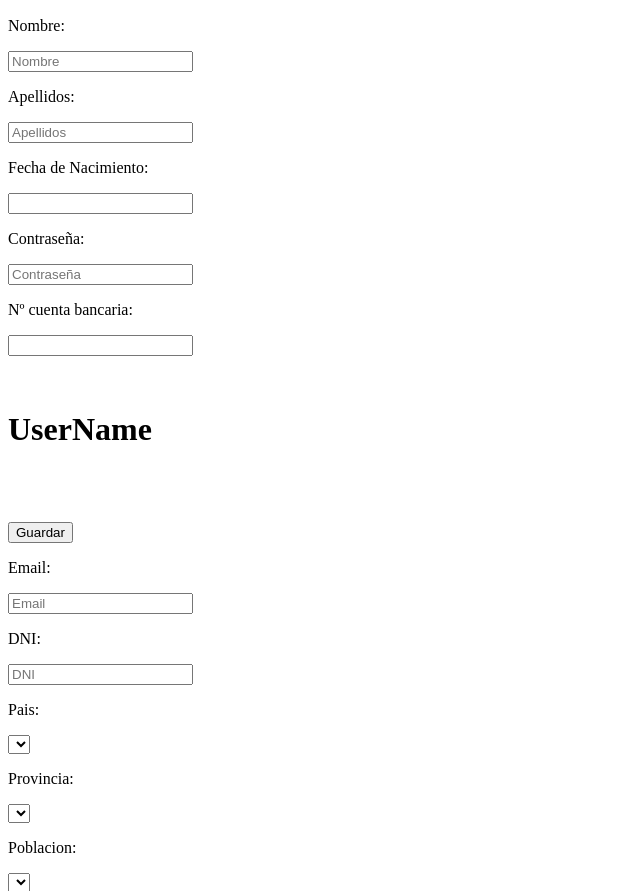
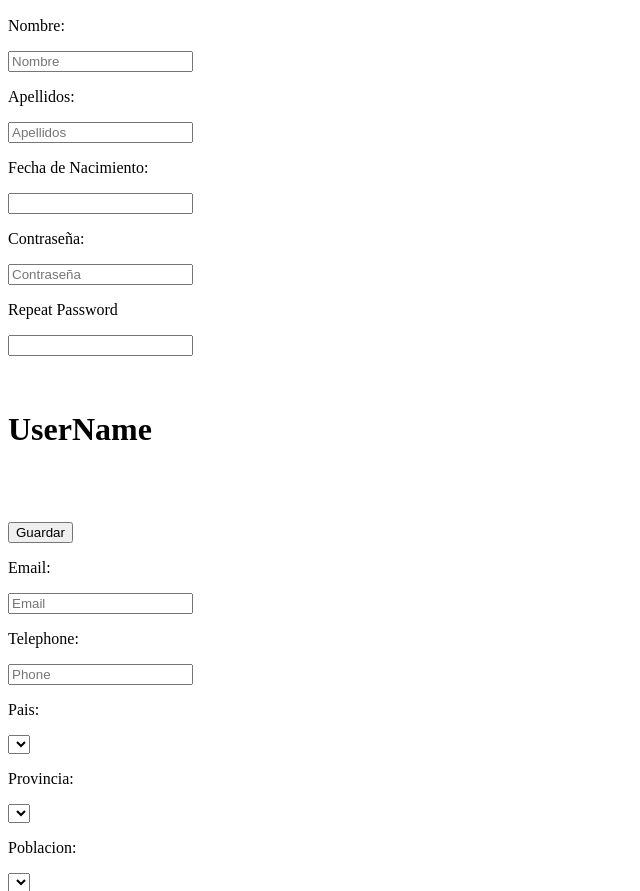
Before and after one commit to GameBets/GameBets, a PHP site: page /Gamebets/modules/users/view/profile.php in a window 1280 px wide. Shown: the part 45-936 px from the top of the page, without its empty margins (0-640 px from the left). Run offline with PHP 8.4, Linux system fonts and the light colour scheme; lists and menus that the app fills with data are empty; some libraries are stand-ins or nearby versions.

Commit message:
Profile.php tested

```diff
--- a/modules/users/view/profile.php
+++ b/modules/users/view/profile.php
@@ -7,32 +7,32 @@
             <div class="control-group">
                 <label class="nombre pefil">Nombre:</label>
                 <p>
-                    <input type="text" id="inputName" name="inputName" placeholder="Nombre" class="form-control" dir="auto" maxlength="100">
+                    <input type="text" id="name" name="name" placeholder="Nombre" class="form-control" dir="auto" maxlength="100">
                 </p>
             </div>
             <div class="control-group">
                 <label class="pefil">Apellidos:</label>
                 <p>
-                    <input type="text" id="inputSurn" name="inputSurn" placeholder="Apellidos" class="form-control" dir="auto" maxlength="100">
+                    <input type="text" id="surname" name="surname" placeholder="Apellidos" class="form-control" dir="auto" maxlength="100">
                 </p>
             </div>
             <div class="control-group">
                 <label class="pefil">Fecha de Nacimiento:</label>
                 <p>
-                    <input type="text" id="inputBirth" name="inputBirth" class="form-control" dir="auto" maxlength="100">
+                    <input type="text" id="date_birthday" name="date_birthday" class="form-control" dir="auto" maxlength="100">
                 </p>
             </div>
             <div class="control-group">
                 <label class="pefil">Contraseña:</label>
                 <p>
-                    <input type="password" id="inputPass" name="inputPass" placeholder="Contraseña" class="form-control" dir="auto" maxlength="100">
+                    <input type="password" id="password" name="password" placeholder="Contraseña" class="form-control" dir="auto" maxlength="100">
                 </p>
             </div>
 
             <div class="control-group">
-                <label class="pefil">Nº cuenta bancaria:</label>
+                <label class="pefil">Repeat Password</label>
                 <p>
-                    <input type="text" id="inputBank" name="inputBank" class="form-control" dir="auto" maxlength="100">
+                    <input type="text" id="repeat_password" name="repeat_password" class="form-control" dir="auto" maxlength="100">
                 </p>
             </div>
 
@@ -40,7 +40,7 @@
         <!--- Centro --->
         <div class="center">
             <br>
-            <h1 class="form-profile-heading" id="username">UserName</h1>
+            <h1 class="form-profile-heading" id="name_user">UserName</h1>
             <img id="avatar_user" src="" />
 
             <span id="e_avatar" class="styerror" style="color:#FF0000"></span>
@@ -61,30 +61,30 @@
         <div class=" der">
             <label class="email pefil">Email:</label>
             <p>
-                <input type="text" id="inputEmail" name="inputEmail" placeholder="Email" class="form-control" maxlength="100">
+                <input type="text" id="email" name="email" placeholder="Email" class="form-control" maxlength="100">
             </p>
-            <label class="pefil">DNI:</label>
+            <label class="pefil">Telephone:</label>
             <p>
-                <input type="text" id="inputDni" name="inputDni" placeholder="DNI" class="form-control" dir="auto" maxlength="100">
+                <input type="text" id="phone" name="phone" placeholder="Phone" class="form-control" dir="auto" maxlength="100">
             </p>
             <div class="control-group">
                 <label class="pefil">Pais:</label>
                 <p>
-                    <select id="pais" name="pais"></select>
+                    <select id="country" name="country"></select>
 
                 </p>
             </div>
             <div class="control-group">
                 <label class="pefil">Provincia:</label>
                 <p>
-                    <select id="provincia" name="provincia"></select>
+                    <select id="province" name="province"></select>
 
                 </p>
             </div>
             <div class="control-group">
                 <label class="pefil">Poblacion:</label>
                 <p>
-                    <select id="poblacion" name="poblacion"></select>
+                    <select id="town" name="town"></select>
 
                 </p>
             </div>
```
